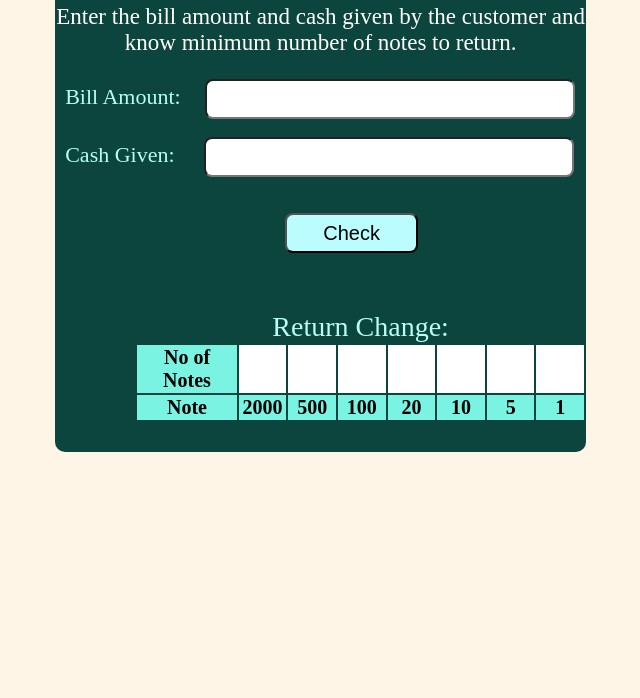
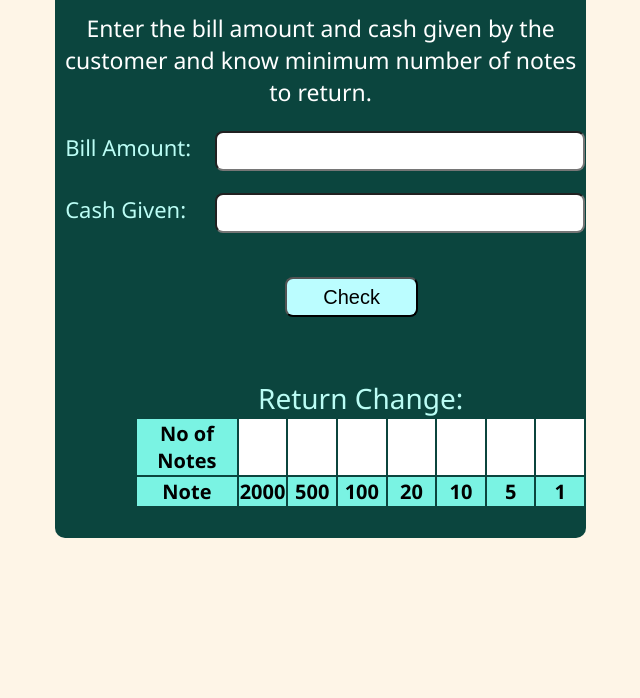
Before and after one commit to PoojaMaykoti/Pooja.first-cash-register, a plain HTML site: page index.html in a window 1280 px wide. Shown: the part 102-800 px from the top of the page, without its empty margins (332-972 px from the left). Drawn offline with Linux system fonts and the light colour scheme.

Commit message:
update style

```diff
--- a/main.css
+++ b/main.css
@@ -2,6 +2,7 @@
 
 body{
   background-color: #FEF5E7 ;
+  font-family: Segoe UI ;
 }
 
 
@@ -15,17 +16,6 @@ body{
 
 
 
-/* .div1
-{
-
-    background-color:#0B453E;
-    height:500px;
-    width: 40%;
-   margin-top: 30px;
-   margin-left: 30%;;
-
-
-} */
 
 .div1
 {
```
